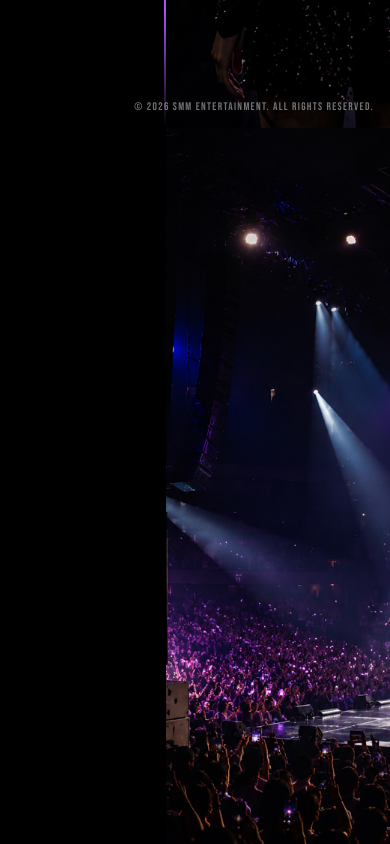
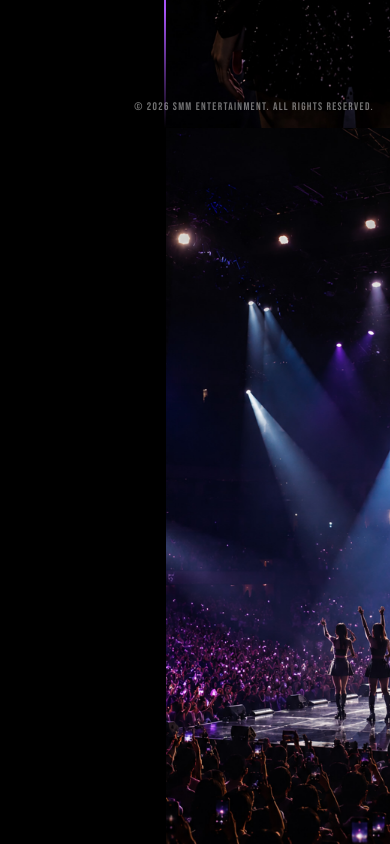
Before and after one commit to seven2303779642-lab/smme-landing-page, a Next.js app: page / in a window 390 px wide. Shown: the part 1560-2404 px from the top of the page. Built offline with nearby package versions, Linux system fonts and the light colour scheme.

Commit message:
mobile scene 3 change

```diff
--- a/components/SceneSection.tsx
+++ b/components/SceneSection.tsx
@@ -1,5 +1,6 @@
 "use client";
 
+import type { CSSProperties } from "react";
 import { motion } from "framer-motion";
 import Image from "next/image";
 import type { SceneItem } from "@/data/scenes";
@@ -22,6 +23,19 @@ const fadeUpVariants = {
   hidden: { opacity: 0, y: 24 },
   visible: { opacity: 1, y: 0 },
 };
+
+const SCENE_3_IMAGE_FOCUS = {
+  x: "70%",
+  y: "50%",
+} as const;
+
+function getSceneImageClassName(sceneId: number) {
+  if (sceneId === 3) {
+    return "object-cover [object-position:var(--scene3-image-focus-x)_var(--scene3-image-focus-y)]";
+  }
+
+  return "object-cover object-center";
+}
 
 function CtaArrow() {
   return (
@@ -145,11 +159,20 @@ export default function SceneSection({ scene }: SceneSectionProps) {
   const accent = getSceneAccentClasses(scene.accent);
   const lastLineIndex = scene.titleLines.length - 1;
   const isInView = currentIndex === scene.id - 1;
+  const isScene3 = scene.id === 3;
 
   return (
     <section
       data-scene-id={scene.id}
       className="relative h-screen min-h-[100svh] overflow-hidden bg-black"
+      style={
+        isScene3
+          ? ({
+              "--scene3-image-focus-x": SCENE_3_IMAGE_FOCUS.x,
+              "--scene3-image-focus-y": SCENE_3_IMAGE_FOCUS.y,
+            } as CSSProperties)
+          : undefined
+      }
     >
       {/* Desktop */}
       <div className="relative hidden h-full min-h-[100svh] md:block">
@@ -159,7 +182,7 @@ export default function SceneSection({ scene }: SceneSectionProps) {
           fill
           priority={scene.id <= 2}
           sizes="100vw"
-          className="object-cover object-center"
+          className={getSceneImageClassName(scene.id)}
         />
 
         <div
@@ -205,7 +228,7 @@ export default function SceneSection({ scene }: SceneSectionProps) {
               fill
               priority={scene.id <= 2}
               sizes="100vw"
-              className="object-cover object-center"
+              className={getSceneImageClassName(scene.id)}
             />
           )}
         </div>
```
